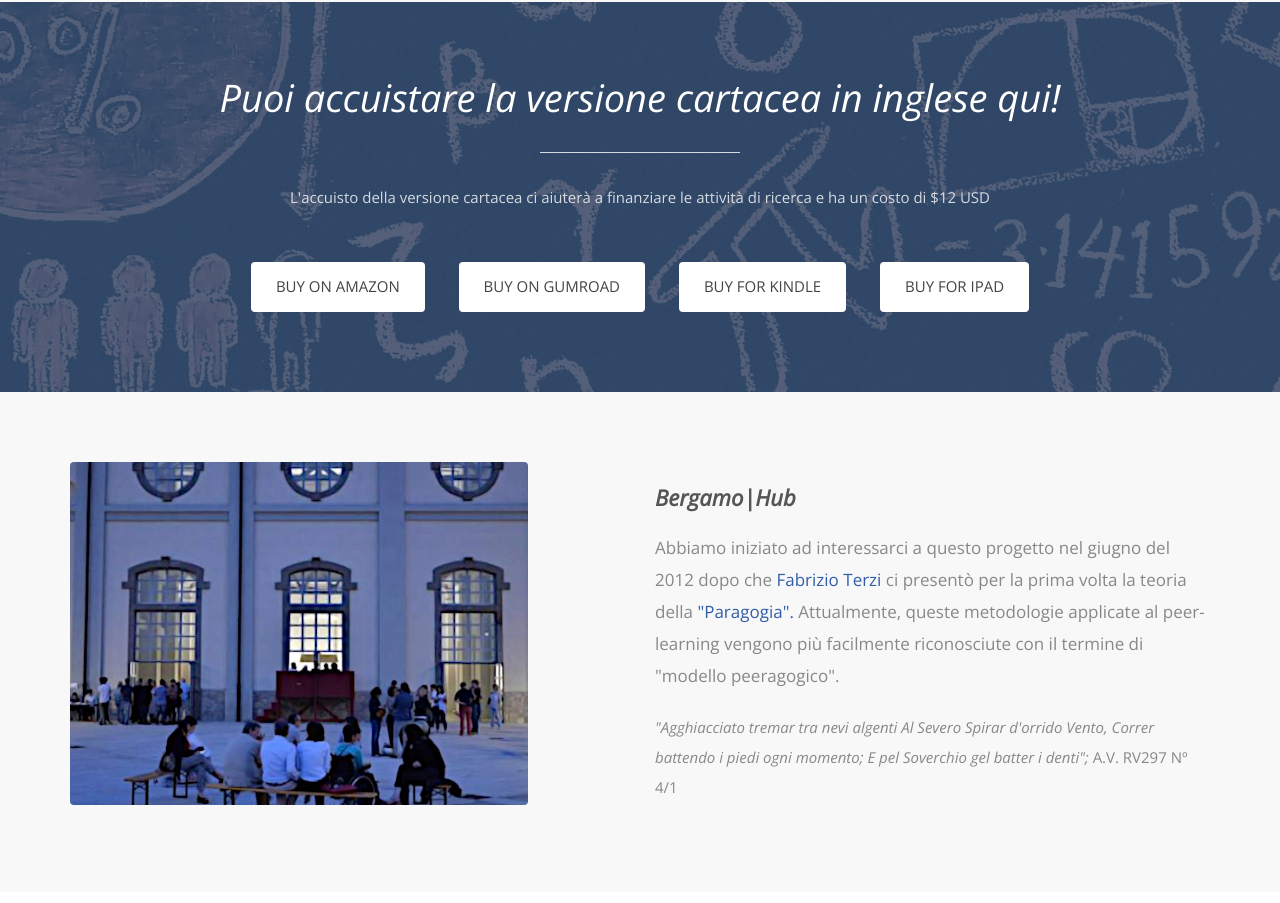
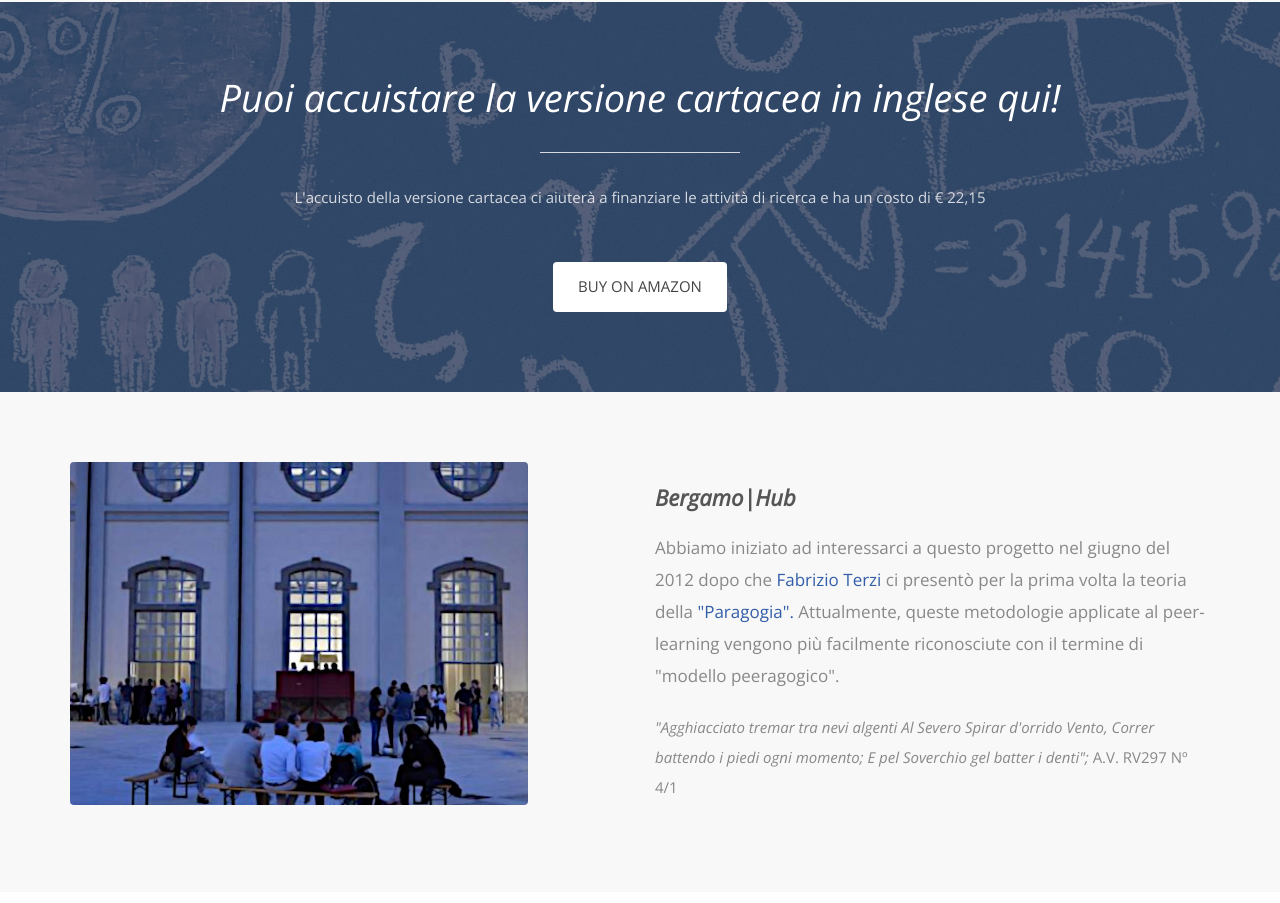
Before and after one commit to Peeragogia/Manuale-V4, a plain HTML site: page index.html in a window 1280 px wide. Shown: the part 3653-4556 px from the top of the page. Drawn offline with nearby package versions, Linux system fonts and the light colour scheme; a script that the page names is missing.

Commit message:
Amazon link v3

```diff
--- a/index.html
+++ b/index.html
@@ -152,7 +152,6 @@
 	                	</div>
 	                </div>
 	            </div>
-
 	        </div>
         </div>
         <!-- Highlighted Volontari del progetto più attivi -->
@@ -184,7 +183,6 @@
 	            </div>
 	        </div>
         </div>
-
         <!-- Sommario Handbook -->
          <div class="manuale-container wow fadeIn">
              <div class="container">
@@ -226,15 +224,13 @@
 	                <div class="col-sm-12 call-to-action section-description wow fadeInLeftBig">
 	                	<h2>Puoi accuistare la versione cartacea in inglese qui!</h2>
 	                    <div class="divider-1 wow fadeInUp"><span></span></div>
-	                    <p>L'accuisto della versione cartacea ci aiuterà a finanziare le attività di ricerca e ha un costo di $12 USD</p>
+	                    <p>L'accuisto della versione cartacea ci aiuterà a finanziare le attività di ricerca e ha un costo di € 22,15 </p>
 	                </div>
 	            </div>
 	            <div class="row">
 	            	<div class="col-sm-12 section-bottom-button wow fadeInUp">
-                        <a class="btn btn-link-1" href="#">Buy on Amazon</a>
-                        <a class="btn btn-link-1" href="#">Buy on Gumroad</a>
-                        <a class="btn btn-link-1" href="#">Buy for Kindle</a>
-                        <a class="btn btn-link-1" href="#">Buy for iPad</a>
+                        <a class="btn btn-link-1" href="https://www.amazon.it/Peeragogy-Handbook-v-No-Longer-Missing-Production/dp/0996097511">Buy on Amazon</a>
+
 	            	</div>
 	            </div>
 	        </div>
@@ -269,7 +265,6 @@
         <footer>
 	        <div class="container">
 	        	<div class="row">
-
                     <div class="col-sm-10 col-sm-offset-1">
                     	<div class="footer-social">
                     		<a href="https://www.facebook.com/peeragogy"><i class="fa fa-facebook"></i></a>
@@ -279,11 +274,9 @@
                     		&copy; Bergamo|Hub &#8886; github.com &#8886; Peeragogia
                     	</div>
                     </div>
-
                 </div>
 	        </div>
         </footer>
-
         <!-- Javascript -->
         <script src="assets/js/jquery-1.11.1.min.js"></script>
         <script src="assets/bootstrap/js/bootstrap.min.js"></script>
@@ -302,6 +295,6 @@
         function gtag(){dataLayer.push(arguments);}
         gtag('js', new Date());
         gtag('config', 'G-LT8FWPSDZY');
-</script>
+        </script>
  </body>
 </html>
```
